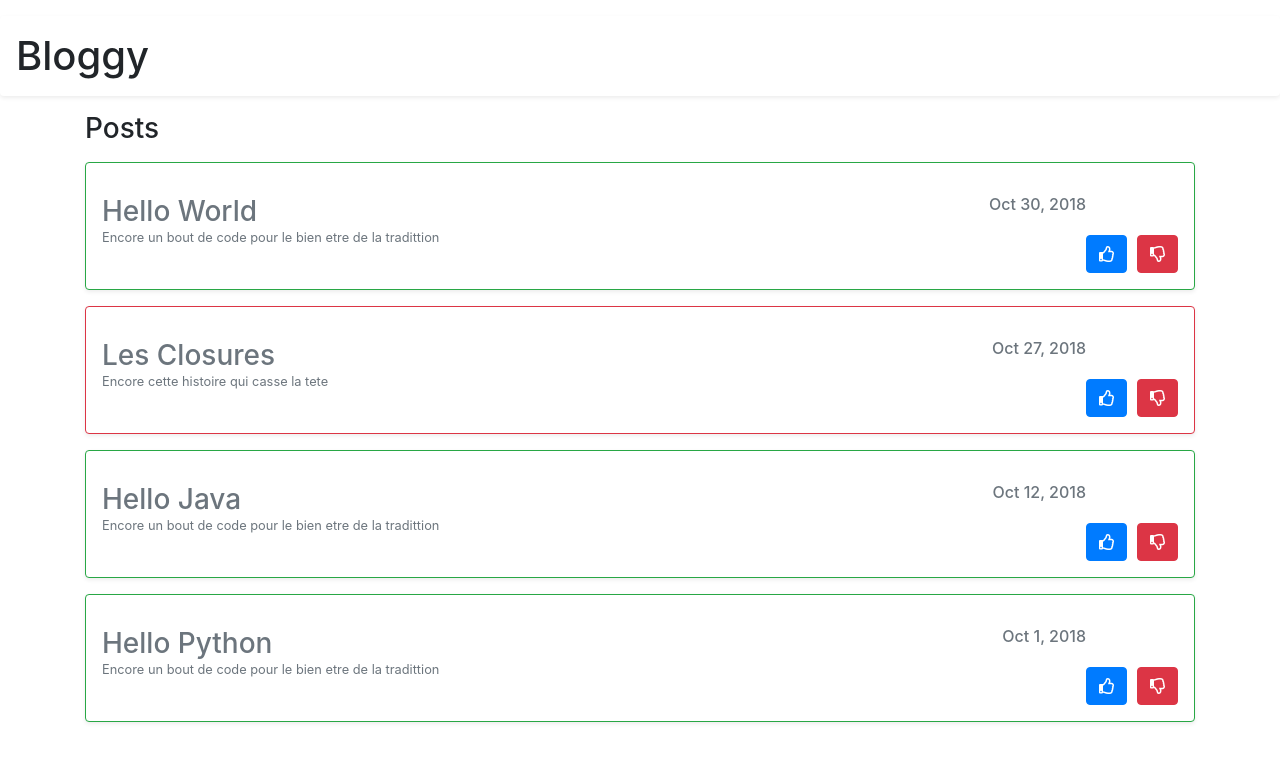
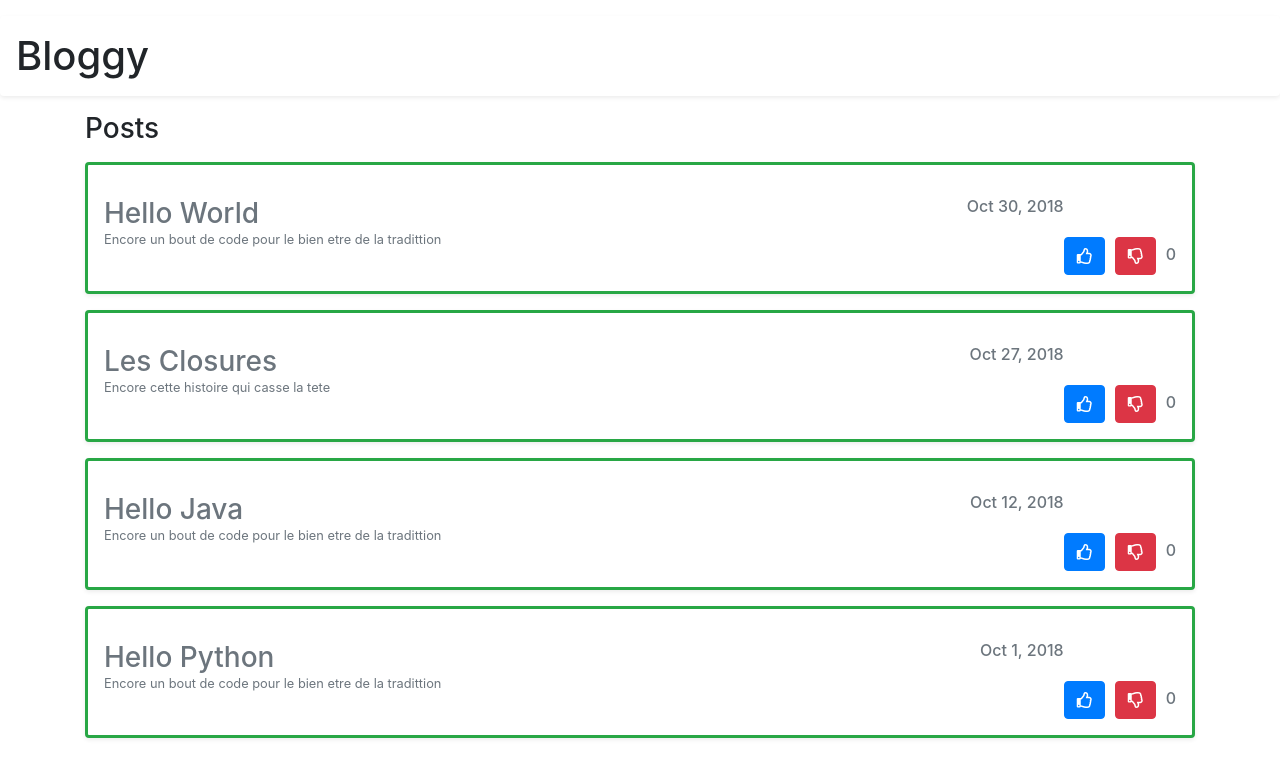
Before and after one commit to tomas-gl/Angular-blog-application, an Angular app: page / in a window 1280 px wide. Shown: the top 778 px of the page. Built offline with nearby package versions, Linux system fonts and the light colour scheme.

Commit message:
New commit

```diff
--- a/src/app/app.component.ts
+++ b/src/app/app.component.ts
@@ -12,7 +12,7 @@ export class AppComponent {
     {
       title: 'Hello World',
       content: 'Encore un bout de code pour le bien etre de la tradittion',
-      loveIts: 24,
+      loveIts: 0,
       created_at: 'Wed Oct 30 2018 16:33:22'
     },
     {
@@ -24,13 +24,13 @@ export class AppComponent {
     {
       title: 'Hello Java',
       content: 'Encore un bout de code pour le bien etre de la tradittion',
-      loveIts: 12,
+      loveIts: 0,
       created_at: 'Wed Oct 12 2018 16:33:22'
     },
     {
       title: 'Hello Python',
       content: 'Encore un bout de code pour le bien etre de la tradittion',
-      loveIts: 10,
+      loveIts: 0,
       created_at: 'Wed Oct 01 2018 16:33:22'
     }
   ];
--- a/src/app/postlistitem/postlistitem.component.html
+++ b/src/app/postlistitem/postlistitem.component.html
@@ -1,4 +1,4 @@
-<div [ngClass]="loveIts > 0 ? 'my-3 p-3 bg-white rounded shadow-sm border border-success' : 'my-3 p-3 bg-white rounded shadow-sm border border-danger' ">
+<div [ngClass]="loveIts >= 0 ? 'my-3 p-3 bg-white rounded shadow-sm border border-success' : 'my-3 p-3 bg-white rounded shadow-sm border border-danger' ">
   <div class="media text-muted pt-3">
     <p class="media-body pb-3 mb-0 small lh-125">
       <span class="d-block">
@@ -17,6 +17,7 @@
       <button ml-3 type="button" class="btn btn-danger" (click)="onDontLoveIt()">
         <i class="far fa-thumbs-down"></i>
       </button>
+      <span class="numberloveIts h6">{{ loveIts }}</span>
     </div>
   </div>
 </div>
--- a/src/app/postlistitem/postlistitem.component.scss
+++ b/src/app/postlistitem/postlistitem.component.scss
@@ -0,0 +1,15 @@
+.border{
+  border: 3px solid !important;
+}
+
+.border-success{
+  border-color: #28a745!important;
+}
+
+.border-danger{
+  border-color: #dc3545!important;
+}
+
+.numberloveIts{
+  padding-left: 10px;
+}
```
